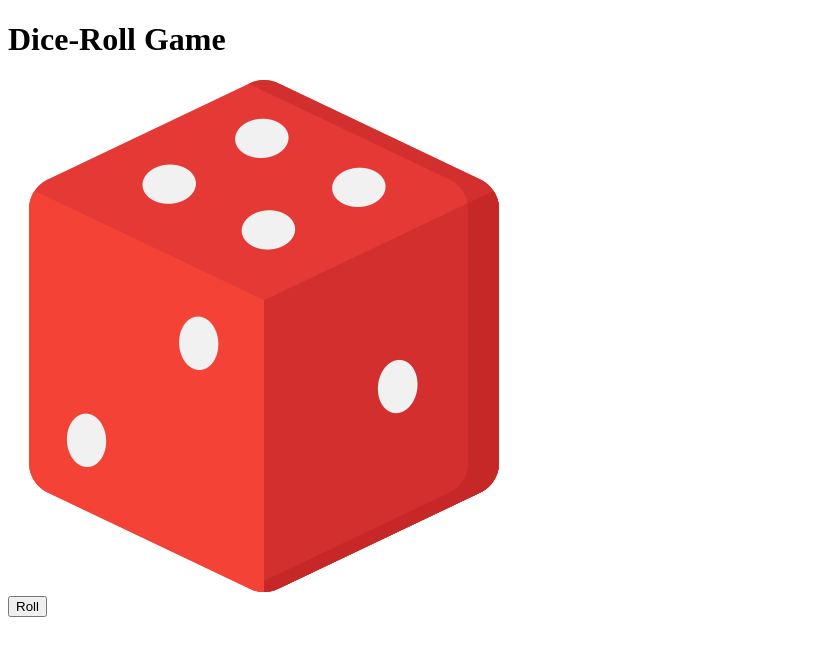
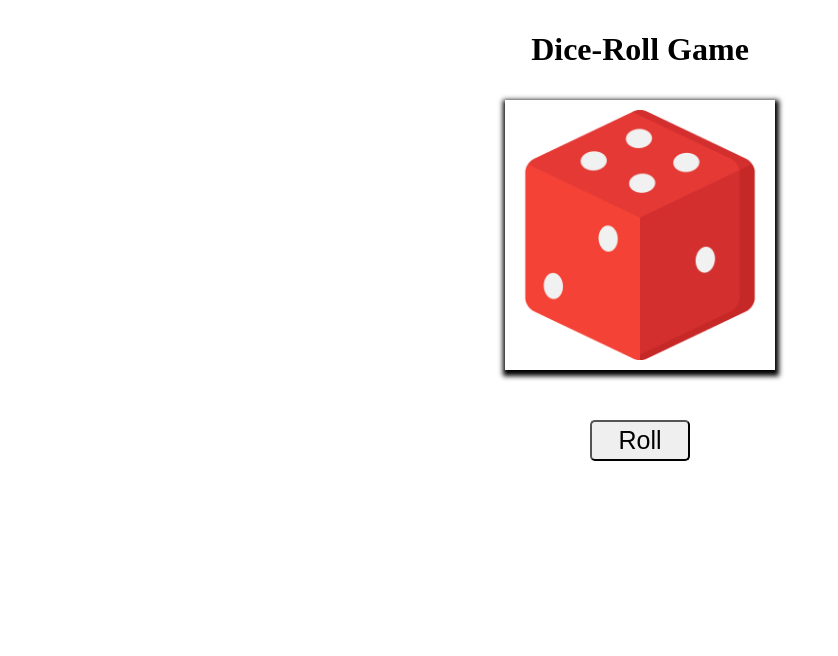
Before and after one commit to kunaldec022002/Dice-Roll, a plain HTML site: page index.html in a window 1280 px wide. Shown: the whole page, without its empty margins (0-838 px from the left). Drawn offline with Linux system fonts and the light colour scheme.

Commit message:
add css file in index.html

```diff
--- /dev/null
+++ b/CSS/index.css
@@ -0,0 +1,35 @@
+#game-head
+{
+    text-align: center;
+    padding: 10px;
+}
+
+.dice-img
+{
+
+    height: 250px;
+    display: block;
+    margin: 0px auto;
+    padding: 10px;
+    box-shadow: 1px 3px 5px 3px black;
+}
+
+.roll-btn
+{
+    display: flex;
+    justify-content: center;
+    margin-top: 50px;
+}
+
+.btn
+{
+    font-size: 25px;
+    padding: 4px;
+    width: 100px;
+    border-radius: 5px;
+}
+.btn:hover
+{
+    background-color: cadetblue;
+    cursor: pointer;
+}
--- a/inddex.html
+++ b/index.html
@@ -4,9 +4,8 @@
         <title>
             Rolling Dice
         </title>
-        <style>
 
-        </style>
+        <link rel="stylesheet" href="./CSS/index.css"/>
     </head>
     <body>
           <h1 id="game-head">Dice-Roll Game</h1>
```
